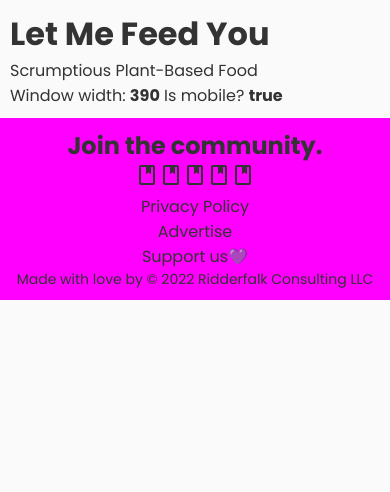
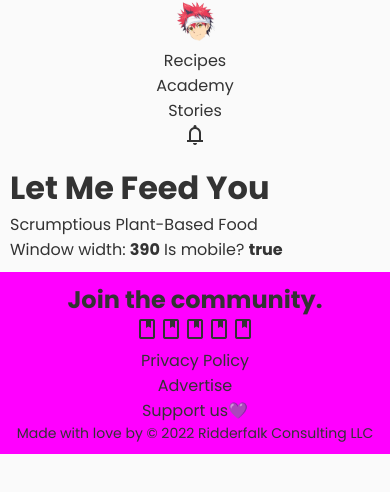
Before and after one commit to FredrikRidderfalk/let-me-feed-you, an Angular app: page / in a window 390 px wide. Shown: the top 492 px of the page. Built offline with nearby package versions, Linux system fonts and the light colour scheme.

Commit message:
add mobile navbar

```diff
--- a/src/app/app.module.ts
+++ b/src/app/app.module.ts
@@ -11,6 +11,7 @@ import { AcademyComponent } from './pages/academy/academy.component';
 import { StoriesComponent } from './pages/stories/stories.component';
 import { RecipeComponent } from './components/recipe/recipe.component';
 import { GuideComponent } from './components/guide/guide.component';
+import { MobileNavbarComponent } from './components/mobile-navbar/mobile-navbar.component';
 
 @NgModule({
   declarations: [
@@ -22,7 +23,8 @@ import { GuideComponent } from './components/guide/guide.component';
     AcademyComponent,
     StoriesComponent,
     RecipeComponent,
-    GuideComponent
+    GuideComponent,
+    MobileNavbarComponent
   ],
   imports: [
     BrowserModule,
--- /dev/null
+++ b/src/app/components/mobile-navbar/mobile-navbar.component.html
@@ -0,0 +1,25 @@
+<nav class="container__navigation">
+  <div class="container__logo">
+    <a routerLink="/">
+      <img class="logo" src="/assets/favicon.png" alt="Let Me Feed You Logo" />
+    </a>
+  </div>
+
+  <div class="container__nav-links">
+    <ul class="nav-links">
+      <li>
+        <a routerLink="/recipes" class="link">{{ navLinks.recipes }}</a>
+      </li>
+      <li>
+        <a routerLink="/academy" class="link">{{ navLinks.academy }}</a>
+      </li>
+      <li>
+        <a routerLink="/stories" class="link">{{ navLinks.stories }}</a>
+      </li>
+    </ul>
+  </div>
+
+  <div class="container__darkmode">
+    <span class="material-symbols-outlined">notifications</span>
+  </div>
+</nav>
--- /dev/null
+++ b/src/app/components/mobile-navbar/mobile-navbar.component.sass
@@ -0,0 +1,7 @@
+@use "../../abstracts" as *
+
+.container__navigation
+    text-align: center
+.logo
+    width: 40px
+    border-radius: 8px
--- /dev/null
+++ b/src/app/components/mobile-navbar/mobile-navbar.component.ts
@@ -0,0 +1,20 @@
+import { Component, OnInit } from '@angular/core';
+
+@Component({
+  selector: 'app-mobile-navbar',
+  templateUrl: './mobile-navbar.component.html',
+  styleUrls: ['./mobile-navbar.component.sass']
+})
+export class MobileNavbarComponent implements OnInit {
+  navLinks = {
+    recipes: "Recipes",
+    academy: "Academy",
+    stories: "Stories"
+  }
+
+  constructor() { }
+
+  ngOnInit(): void {
+  }
+
+}
--- a/src/app/pages/home/home.component.html
+++ b/src/app/pages/home/home.component.html
@@ -1,3 +1,4 @@
+<app-mobile-navbar *ngIf="isMobile" id="navbar"></app-mobile-navbar>
 <app-navbar *ngIf="!isMobile" id="navbar"></app-navbar>
 
 <main>
```
Also changed, not shown: 1 other file (tests, documents, lock files or other folders).
